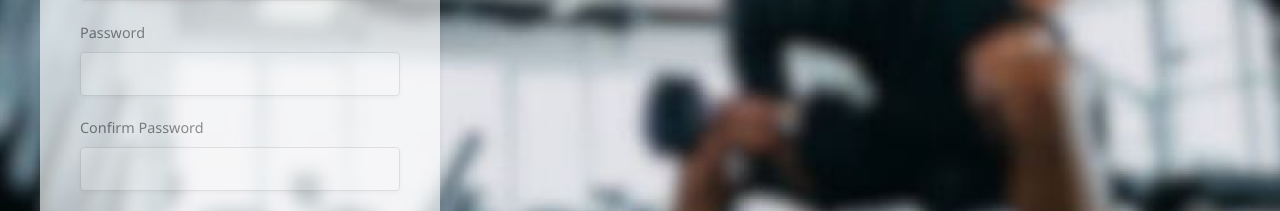
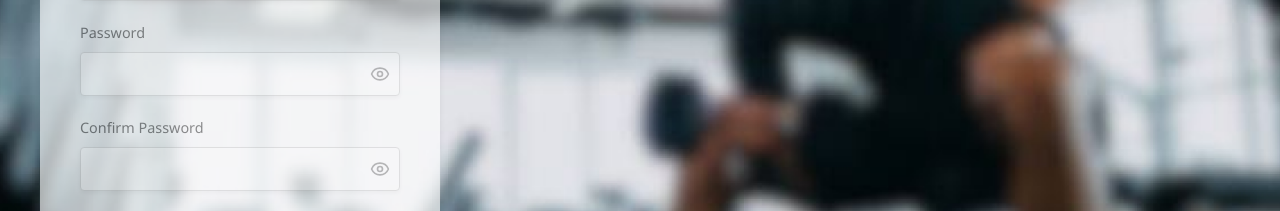
Before and after one commit to codinggita/ironcore_gym, a React (Vite) app in the folder Frontend/vite_app/: page /signup in a window 1280 px wide. Shown: the part 278-489 px from the top of the page. Built offline with nearby package versions, Linux system fonts and the light colour scheme.

Commit message:
Implement css that user can see their password on feild for some time.

```diff
--- a/Frontend/vite_app/src/Authentication/App.css
+++ b/Frontend/vite_app/src/Authentication/App.css
@@ -346,3 +346,40 @@ body {
     transform: rotate(360deg);
   }
 }
+
+.password-input-container {
+  position: relative;
+  display: flex;
+  align-items: center;
+}
+
+.password-input-container input {
+  padding-right: 40px;
+}
+
+.password-toggle-btn {
+  opacity: 60%;
+  position: absolute;
+  right: 10px;
+  background: none;
+  border: none;
+  padding: 0;
+  cursor: pointer;
+  color: #666;
+  display: flex;
+  align-items: center;
+  justify-content: center;
+}
+
+.password-toggle-btn:disabled {
+  cursor: not-allowed;
+  opacity: 0.7;
+}
+
+.password-toggle-btn:hover {
+  color: #2c3e50;
+}
+
+.password-toggle-btn:focus {
+  outline: none;
+}
--- a/Frontend/vite_app/src/Authentication/forgot-password3.jsx
+++ b/Frontend/vite_app/src/Authentication/forgot-password3.jsx
@@ -1,5 +1,6 @@
 import React, { useState, useEffect } from 'react';
 import { useNavigate } from 'react-router-dom';
+import { Eye, EyeOff } from "lucide-react";
 import backgroundImage from '../assets/for-pass.png';
 import '../Authentication/App.css';
 
@@ -9,6 +10,8 @@ function ForgotPassword3() {
     password: '',
     confirmPassword: ''
   });
+  const [showPassword, setShowPassword] = useState(false);
+  const [showConfirmPassword, setShowConfirmPassword] = useState(false);
   const [error, setError] = useState('');
   const [loading, setLoading] = useState(false);
 
@@ -87,8 +90,9 @@ function ForgotPassword3() {
 
           <div className="form-group">
             <label htmlFor="password">Password</label>
+            <div className="password-input-container">
               <input
-              type="password"
+                type={showPassword ? "text" : "password"}
                 id="password"
                 name="password"
                 value={passwords.password}
@@ -96,12 +100,22 @@ function ForgotPassword3() {
                 disabled={loading}
                 required
               />
+              <button
+                type="button"
+                className="password-toggle-btn"
+                onClick={() => setShowPassword(!showPassword)}
+                disabled={loading}
+              >
+                {showPassword ? <EyeOff size={20} /> : <Eye size={20} />}
+              </button>
+            </div>
           </div>
 
           <div className="form-group">
             <label htmlFor="confirm-password">Confirm Password</label>
+            <div className="password-input-container">
               <input
-              type="password"
+                type={showConfirmPassword ? "text" : "password"}
                 id="confirm-password"
                 name="confirmPassword"
                 value={passwords.confirmPassword}
@@ -109,6 +123,15 @@ function ForgotPassword3() {
                 disabled={loading}
                 required
               />
+              <button
+                type="button"
+                className="password-toggle-btn"
+                onClick={() => setShowConfirmPassword(!showConfirmPassword)}
+                disabled={loading}
+              >
+                {showConfirmPassword ? <EyeOff size={20} /> : <Eye size={20} />}
+              </button>
+            </div>
           </div>
 
           <button type="submit" className="submit-btn" disabled={loading}>
--- a/Frontend/vite_app/src/Authentication/login.jsx
+++ b/Frontend/vite_app/src/Authentication/login.jsx
@@ -1,11 +1,13 @@
 import React, { useState } from "react";
 import { Link, useNavigate, useLocation } from "react-router-dom";
+import { Eye, EyeOff } from "lucide-react";
 import backgroundImage from "../assets/Login.png";
 
 function Login() {
   const [formData, setFormData] = useState({ email: "", password: "" });
   const [error, setError] = useState("");
   const [isLoading, setIsLoading] = useState(false);
+  const [showPassword, setShowPassword] = useState(false);
   const navigate = useNavigate();
   const location = useLocation();
 
@@ -67,8 +69,9 @@ function Login() {
 
           <div className="form-group">
             <label htmlFor="password">Password</label>
+            <div className="password-input-container">
               <input
-              type="password"
+                type={showPassword ? "text" : "password"}
                 id="password"
                 name="password"
                 value={formData.password}
@@ -76,6 +79,15 @@ function Login() {
                 required
                 disabled={isLoading}
               />
+              <button
+                type="button"
+                className="password-toggle-btn"
+                onClick={() => setShowPassword(!showPassword)}
+                disabled={isLoading}
+              >
+                {showPassword ? <EyeOff size={20} /> : <Eye size={20} />}
+              </button>
+            </div>
           </div>
 
           <div className="form-group remember-me">
--- a/Frontend/vite_app/src/Authentication/signup.jsx
+++ b/Frontend/vite_app/src/Authentication/signup.jsx
@@ -1,5 +1,6 @@
 import React, { useState } from "react";
 import { Link, useNavigate } from "react-router-dom";
+import { Eye, EyeOff } from "lucide-react";
 import backgroundImage from "../assets/create-account.png";
 import "../Authentication/App.css";
 
@@ -9,7 +10,8 @@ function Signup() {
     password: "",
     confirmPassword: "",
   });
-
+  const [showPassword, setShowPassword] = useState(false);
+  const [showConfirmPassword, setShowConfirmPassword] = useState(false);
   const [error, setError] = useState("");
   const [success, setSuccess] = useState("");
   const navigate = useNavigate();
@@ -68,12 +70,44 @@ function Signup() {
 
           <div className="form-group">
             <label htmlFor="password">Password</label>
-            <input type="password" id="password" name="password" value={formData.password} onChange={handleChange} required />
+            <div className="password-input-container">
+              <input
+                type={showPassword ? "text" : "password"}
+                id="password"
+                name="password"
+                value={formData.password}
+                onChange={handleChange}
+                required
+              />
+              <button
+                type="button"
+                className="password-toggle-btn"
+                onClick={() => setShowPassword(!showPassword)}
+              >
+                {showPassword ? <EyeOff size={20} /> : <Eye size={20} />}
+              </button>
+            </div>
           </div>
 
           <div className="form-group">
             <label htmlFor="confirmPassword">Confirm Password</label>
-            <input type="password" id="confirmPassword" name="confirmPassword" value={formData.confirmPassword} onChange={handleChange} required />
+            <div className="password-input-container">
+              <input
+                type={showConfirmPassword ? "text" : "password"}
+                id="confirmPassword"
+                name="confirmPassword"
+                value={formData.confirmPassword}
+                onChange={handleChange}
+                required
+              />
+              <button
+                type="button"
+                className="password-toggle-btn"
+                onClick={() => setShowConfirmPassword(!showConfirmPassword)}
+              >
+                {showConfirmPassword ? <EyeOff size={20} /> : <Eye size={20} />}
+              </button>
+            </div>
           </div>
 
           {error && <p className="error-text">{error}</p>}
```
Lines whose indentation alone changed are shown as unchanged.
